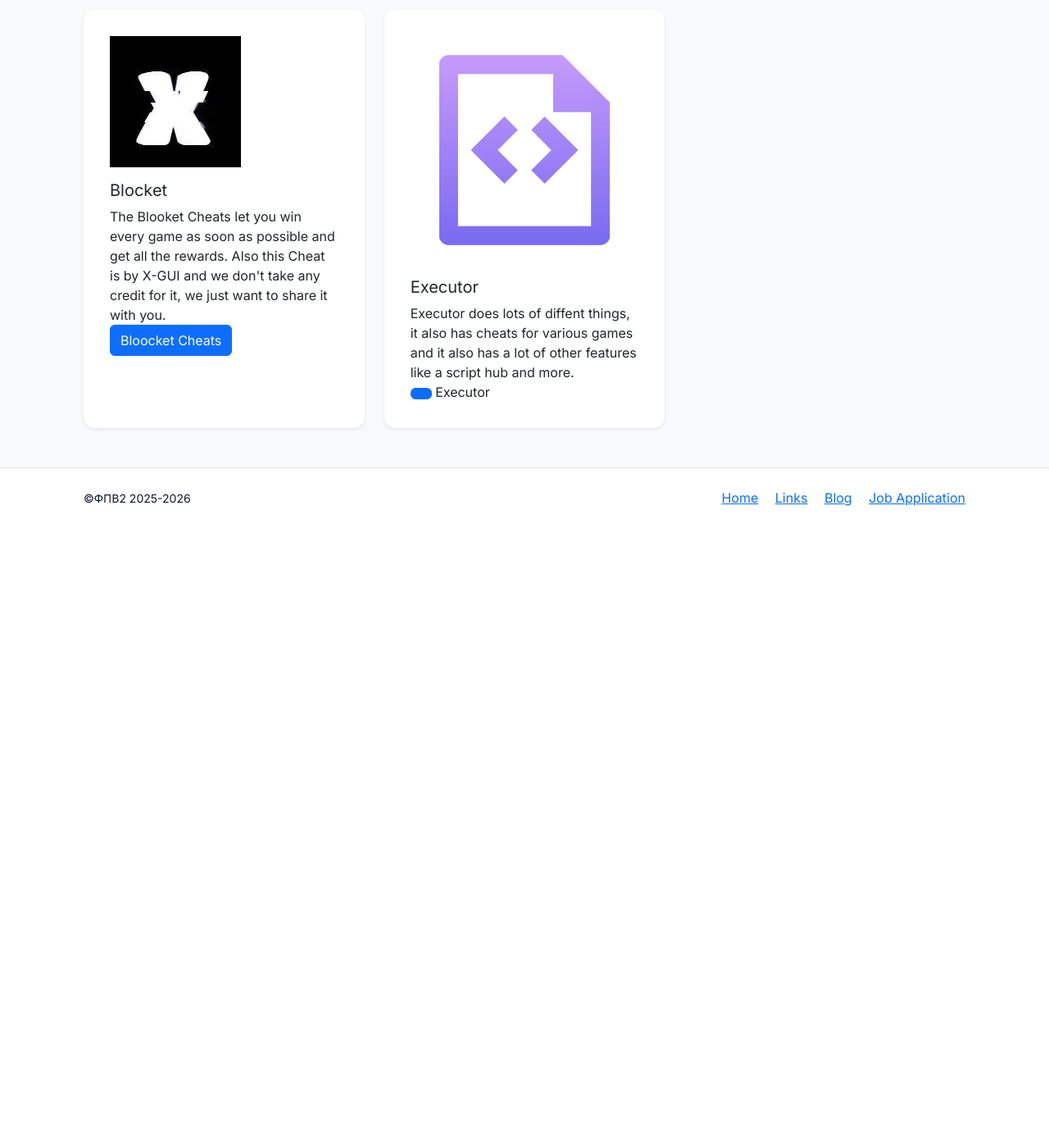
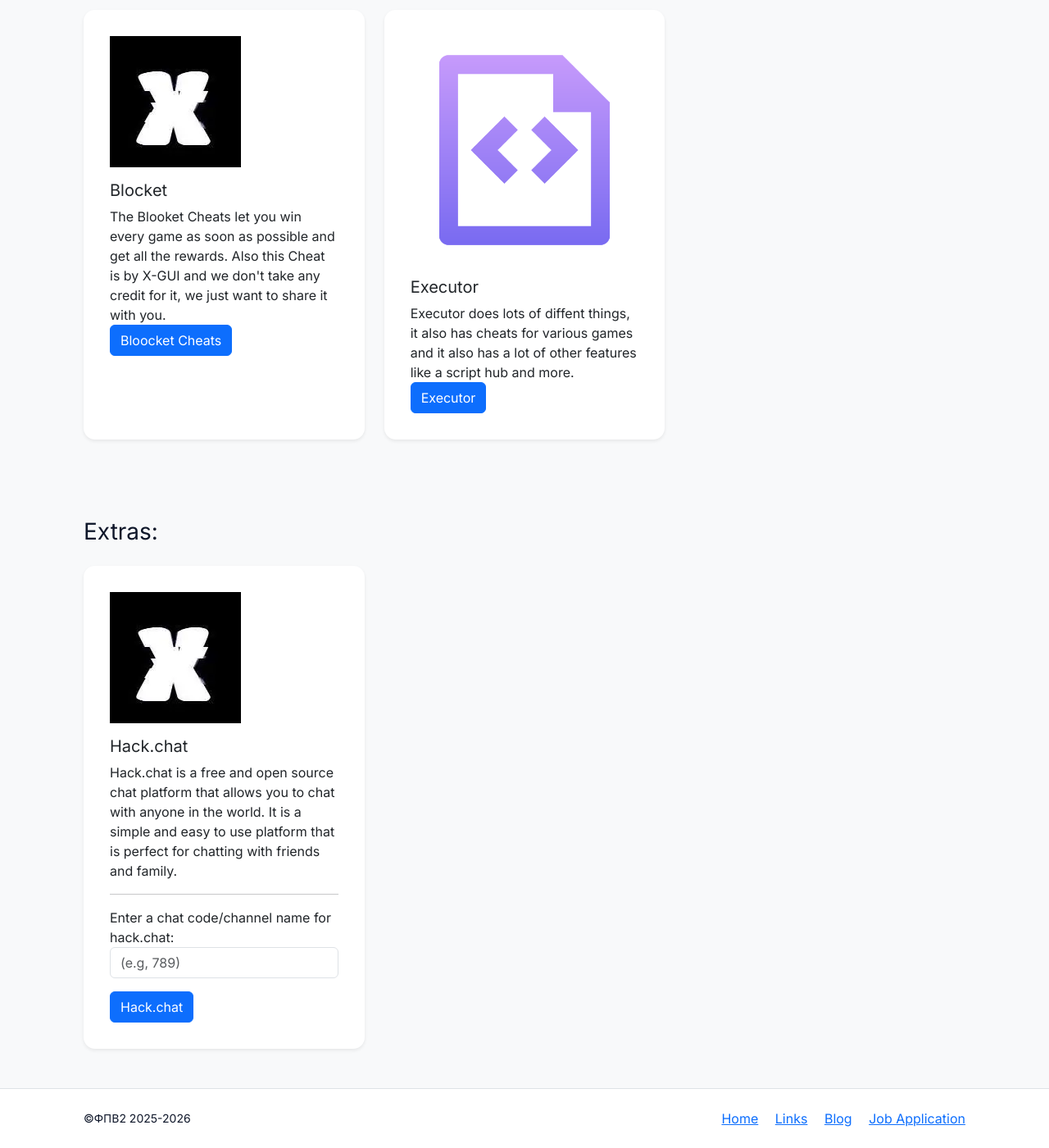
Before and after one commit to MohanISher47/MohanISher47.github.io, a Jekyll site: the page Link.html, which Jekyll copies as it is, in a window 1280 px wide and 1400 px high, scrolled down 1230 px. Shown: the whole window at 82% size. Built offline with Jekyll 4.4.1, drawn with Linux system fonts in a browser that asks for light colours; a script that is not in the unit is left out; before the commit the page ends 1873 px from its top, so only the background shows below that.

Commit message:
Added new link, Added js code for the link, and when metioning phipibeta2 in post made it say it in the symbol form

```diff
--- a/Link.html
+++ b/Link.html
@@ -111,7 +111,30 @@
                   <p class="mb-0">
                     Executor does lots of diffent things, it also has cheats for various games and it also has a lot of other features like a script hub and more.
                   </p>
-                  <a class="btn btn-primary" href="ec.html"></a><i class="fa fa-hourglass-end" aria-hidden="true"></i> Executor</a>
+                  <a class="btn btn-primary" href="ec.html">Executor</a>
+                </div>
+              </div>
+            </div>
+          </div>
+        </div>
+      </section>
+
+      <section id="extra" class="py-5 bg-light">
+        <div class="container">
+          <h2 class="h3 mb-4">Extras:</h2>
+          <div class="row gy-4">
+            <div class="col-md-4">
+              <div class="card h-100 shadow-sm p-3">
+                <div class="card-body">
+                  <img src="img/OIP.webp" alt="X-GUI Logo" class="mb-3 img-fluid"/>
+                  <h3 class="h5">Hack.chat</h3>
+                  <p class="mb-0">
+                    Hack.chat is a free and open source chat platform that allows you to chat with anyone in the world. It is a simple and easy to use platform that is perfect for chatting with friends and family.
+                  </p>
+                  <hr>
+                  <label for="HCinput">Enter a chat code/channel name for hack.chat:</label>
+                  <input type="text" name="HCinput" id="hackchatinput" class="form-control mb-3" placeholder="(e.g, 789)" />
+                  <a class="btn btn-primary" id="hackchatbutton">Hack.chat</a>
                 </div>
               </div>
             </div>
@@ -133,7 +156,7 @@
     </footer>
 
     <script src="https://cdn.jsdelivr.net/npm/bootstrap@5.3.2/dist/js/bootstrap.bundle.min.js" integrity="" crossorigin="anonymous"></script>
-    <script src="js/cheats.js"></script>
-    <script src="js/main.js"></script>
+    <script src="/js/hack.js"></script>
+    <script src="/js/main.js"></script>
   </body>
 </html>
--- a/bc.html
+++ b/bc.html
@@ -3,11 +3,11 @@
     <head>
         <meta charset="UTF-8">
         <meta name="viewport" content="width=device-width, initial-scale=1.0">
-        <title>&Phi;&Pi;&Beta;2 | Blooket Hack</title>
+        <title>&Phi;&Pi;&Beta;2 | Blocket Cheat</title>
     </head>
     <body>
-        <h1>Blooket Hack</h1>
-        <a id="blookethacks">drag this to your bookmarks bar</a>
+        <h1>Blocket Cheat</h1>
+        <a id="blookethacks" href="">Blocket Cheat link</a>
         <script src="js/hack.js"></script>
     </body>
 </html>
--- a/ec.html
+++ b/ec.html
@@ -7,7 +7,7 @@
     </head>
     <body>
         <h1>Executor</h1>
-        <a id="executor">drag this to your bookmarks bar</a>
+        <a id="executor" href="">Executor Link</a>
         <script src="js/hack.js"></script>
     </body>
 </html>
```
Also changed, not shown: news/_posts/2026-02-13-intro.md (+2 -2 lines), news/_posts/2026-02-17-whatishackchat.md (added, +9 -0 lines).
